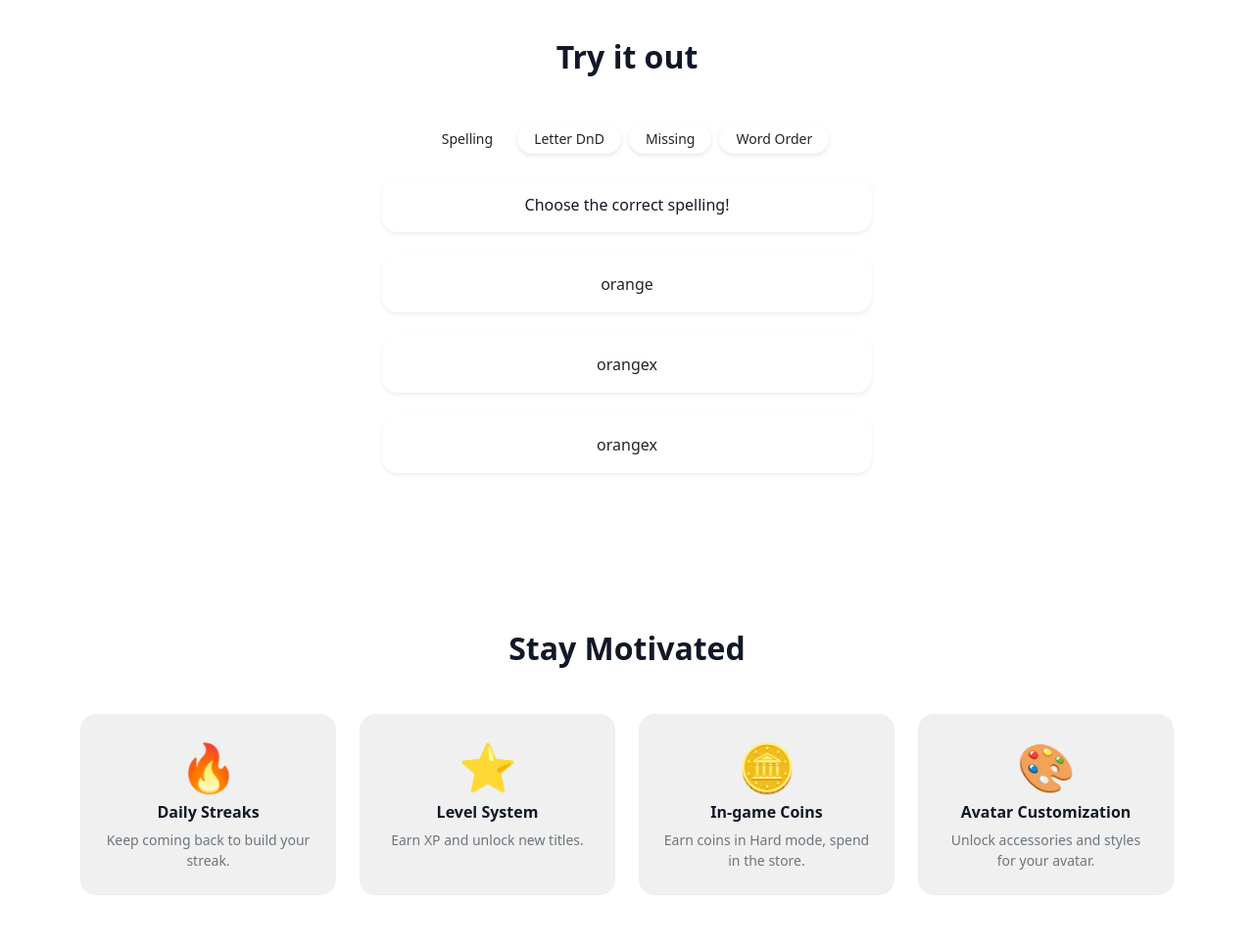
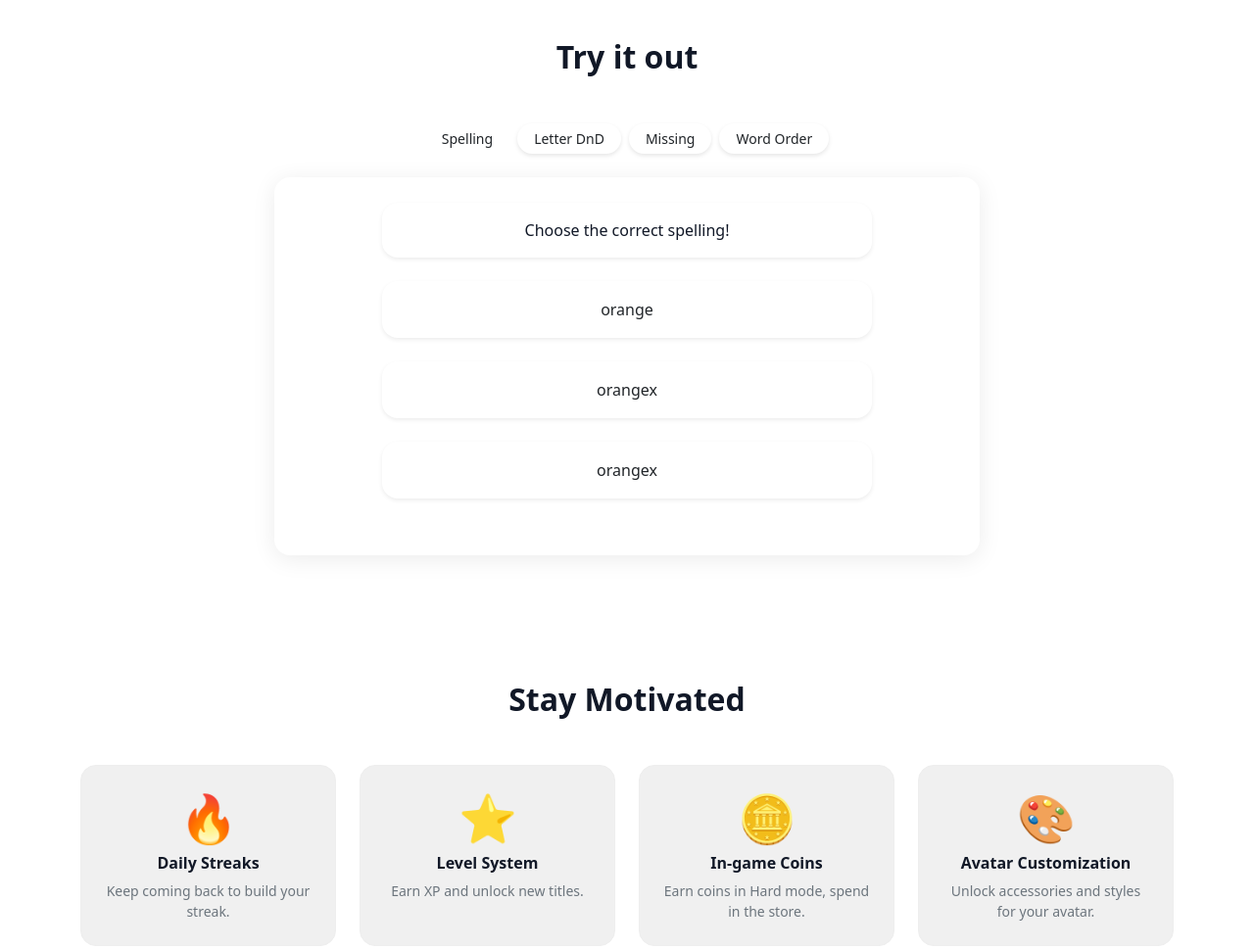
Before and after one commit to monteiroF14/lexis, a website built with Vite: page index.html in a window 1280 px wide. Shown: the part 1040-2009 px from the top of the page at 98% size. Built offline with nearby package versions, Linux system fonts and the light colour scheme.

Commit message:
prettier demo stage with green glow on correct answers

```diff
--- a/css/style.css
+++ b/css/style.css
@@ -776,6 +776,17 @@ body {
 	display: flex;
 	align-items: center;
 	justify-content: center;
+	padding: 1.5rem;
+	background: var(--lexis-bg-card);
+	border: 2px solid transparent;
+	border-radius: 1rem;
+	box-shadow: 0 4px 24px rgba(0,0,0,0.08);
+	transition: border-color 0.4s, box-shadow 0.4s;
+}
+
+.lexis-demo-correct {
+	border-color: #22c55e;
+	box-shadow: 0 0 24px rgba(34, 197, 94, 0.3);
 }
 
 /* Auth form backdrop when overlaying landing page */
--- a/js/demo_init.js
+++ b/js/demo_init.js
@@ -41,14 +41,21 @@ function renderTabs() {
 function renderDemo(stage) {
   const entry = TABS[activeIndex];
   stage.innerHTML = "";
-  const view = new entry.View(new entry.Model(entry.data), stage);
+  const model = new entry.Model(entry.data);
+  const view = new entry.View(model, stage);
   view.render();
+  stage.addEventListener("exerciseCompleted", (e) => {
+    if (e.detail.correct) {
+      stage.classList.add("lexis-demo-correct");
+      setTimeout(() => stage.classList.remove("lexis-demo-correct"), 1500);
+    }
+  }, { once: true });
 }
 
 function render(container) {
   container.innerHTML = `
     <div class="lexis-demo-tabs">${renderTabs()}</div>
-    <div class="lexis-demo-stage lexis-prompt-bar rounded-4 d-flex align-items-center justify-content-center"></div>
+    <div class="lexis-demo-stage rounded-4 d-flex align-items-center justify-content-center"></div>
   `;
   container.querySelectorAll(".lexis-demo-tabs button").forEach(btn =>
     btn.addEventListener("click", (e) => {
```
